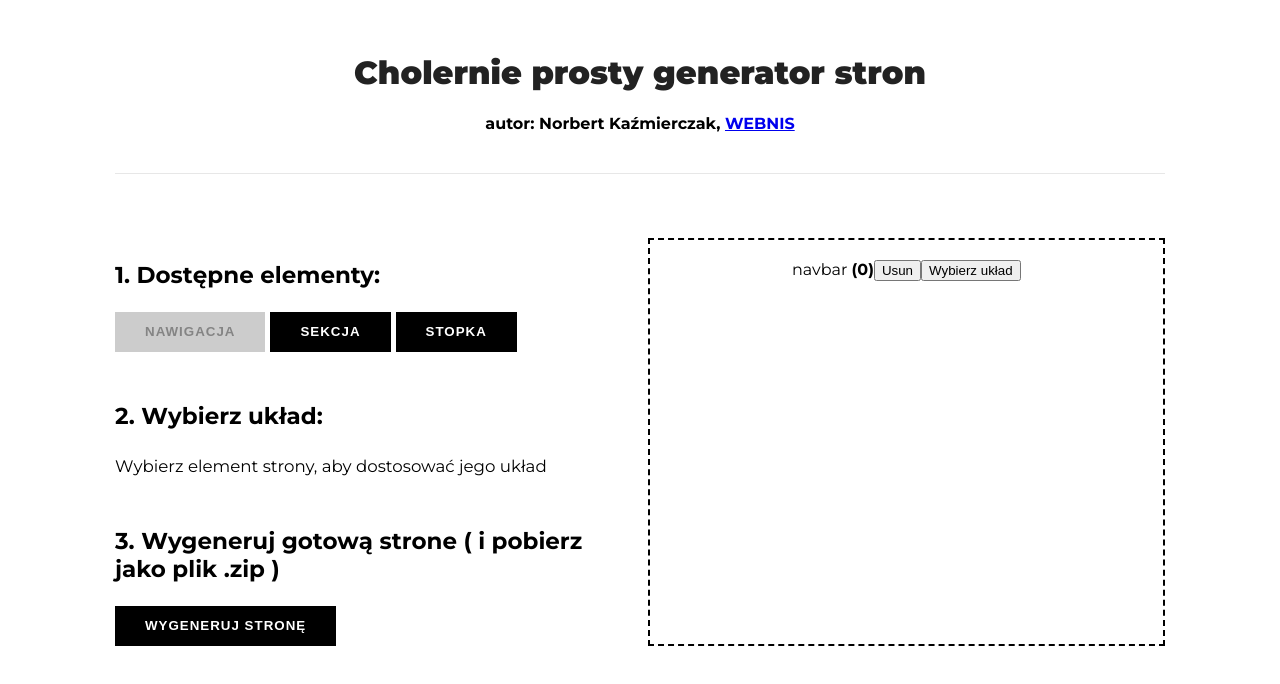
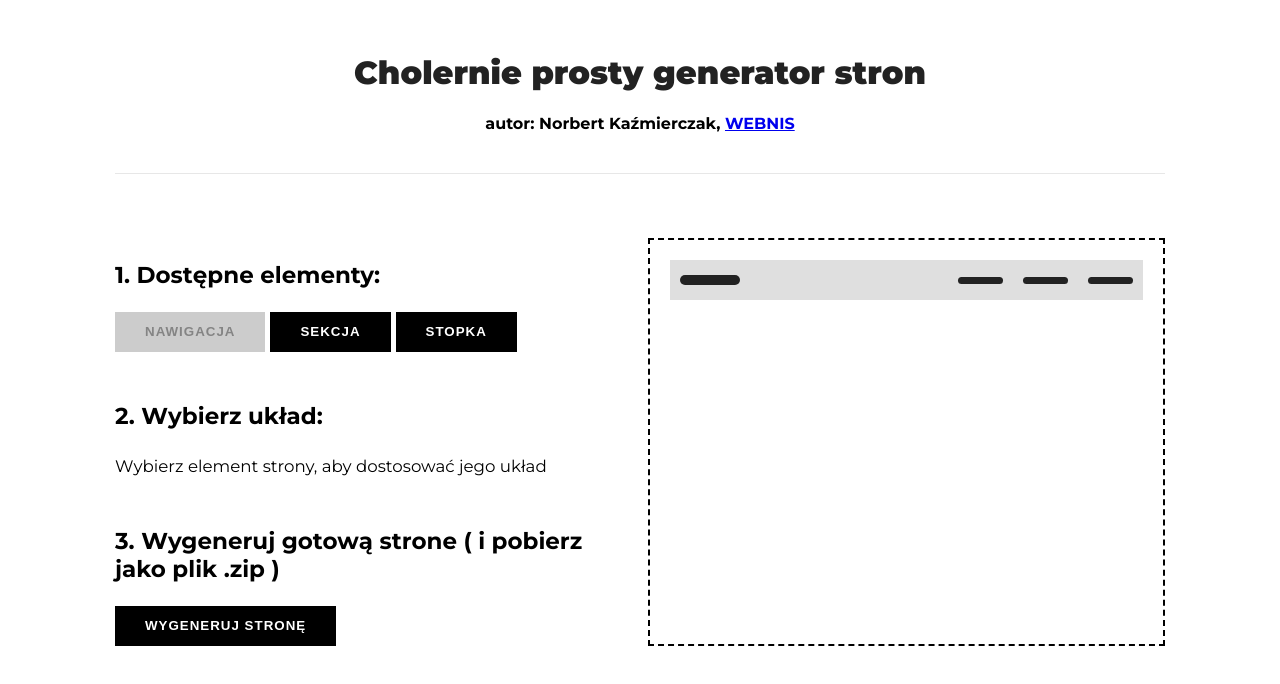
Before and after one commit to vonPiernik/website-generator, a React (Create React App) app: page / in a window 1280 px wide. Both pictures are taken after a click on the button "NAWIGACJA". Shown: the top 684 px of the page. Built offline with nearby package versions, Linux system fonts and the light colour scheme.

Commit message:
Add navbar default layout preview

```diff
--- a/src/actions/builderActions.js
+++ b/src/actions/builderActions.js
@@ -4,7 +4,8 @@ export default function addSection(el = 'section') {
 		element: {
 			name: el,
 			weight: 1,
-			layout: 'default'
+			layout: 'default',
+			active: false
 		},
 		addedImportantElements: {}
 	}
--- a/src/components/App.js
+++ b/src/components/App.js
@@ -16,7 +16,7 @@ class App extends Component {
         <header className="App-header">
 
           <h1 className="App-title">Cholernie prosty generator stron</h1>
-          <h4>autor: <strong>Norbert Kaźmierczak, <a href="http://webnis.pl/" target="_BLANK">WEBNIS</a></strong></h4>
+          <h4>autor: <strong>Norbert Kaźmierczak, <a href="http://webnis.pl/" target="_BLANK" rel="noopener noreferrer">WEBNIS</a></strong></h4>
           <hr />
 
         </header>
--- a/src/components/Preview/Elements/Section/Section.js
+++ b/src/components/Preview/Elements/Section/Section.js
@@ -9,15 +9,31 @@ import { removeSection, activateSection } from '../../../../actions/builderActio
 
 class Section extends Component {
 	render() {
-    	return (
-			<div className="Section">
-        		{this.props.element} <strong>({this.props.index})</strong>
-				<button onClick={() => {this.props.removeSection(this.props.index, this.props.element) }}> Usun </button>
-				<button onClick={() => {this.props.activateSection(this.props.index,this.props.element) }}> Wybierz układ </button>
-		    </div>
-	    );
+
+		return (
+			<div className={'preview-element preview-' + this.props.element.name + ' preview-' + this.props.element.name + '-' + this.props.element.layout + ' active-' + this.props.element.active}>
+				{this.props.element.name === 'navbar' &&
+					<div className="layout">
+						<span className="brand"></span>
+
+						<span className="menu-item"></span>
+						<span className="menu-item"></span>
+						<span className="menu-item"></span>
+					</div>
+				}
+
+				<div className="preview-action-buttons">
+					<button onClick={() => {this.props.removeSection(this.props.index, this.props.element.name) }}> Usuń element </button>
+					<button onClick={() => {this.props.activateSection(this.props.index,this.props.element.name) }}> Wybierz układ </button>
+				</div>
+			</div>
+		);
+
+
 	}
 }
+
+
 
 const mapDispatchToProps = (dispatch) => {
 	return {
--- a/src/components/Preview/Preview.css
+++ b/src/components/Preview/Preview.css
@@ -4,3 +4,75 @@
     border: 2px dashed;
     text-align: center;
 }
+
+.preview-element.active-true {
+    outline: 2px dashed #FF9800;
+    outline-offset: 5px;
+}
+
+/* navbar preview styles */
+
+.preview-navbar {
+    height: 40px;
+    text-align: left;
+    margin-bottom: 10px;
+}
+
+.preview-navbar-default {
+    background: #dfdfdf;
+    color: #222;
+}
+.preview-element .preview-action-buttons {
+    background: #000000bf;
+    position: absolute;
+    left: 0;
+    top: 0;
+    right: 0;
+    display: none;
+    bottom: 0;
+    text-align: center;
+    padding: 6px;
+}
+
+.preview-element {
+    position: relative;
+}
+
+.preview-element .preview-action-buttons button {
+    border: 0;
+    margin: 0 3px;
+    font-size: 12px;
+    text-transform: uppercase;
+    font-weight: bold;
+    padding: 8px 10px;
+    background: transparent;
+    letter-spacing: 1px;
+    cursor: pointer;
+    color: #fff;
+}
+.preview-element .preview-action-buttons button:first-child {
+    color: red;
+}
+.preview-element:hover .preview-action-buttons {
+    display: block;
+}
+
+.preview-navbar .brand {
+    float: left;
+    height: 10px;
+    background: #222;
+    width: 60px;
+    border-radius: 5px;
+    display: block;
+    margin: 15px 10px;
+}
+
+.preview-navbar .menu-item {
+    float: right;
+    height: 7px;
+    background: #222;
+    width: 45px;
+    border-radius: 10px;
+    display: block;
+    margin: 17px 10px;
+}
--- a/src/components/Preview/Preview.js
+++ b/src/components/Preview/Preview.js
@@ -8,7 +8,7 @@ import { connect } from 'react-redux'
 
 
 // import components
-import Section from './Elements/Section/Section.js'
+import Section from './Elements/Section/Section'
 
 class Preview extends Component {
 	render() {
@@ -18,13 +18,12 @@ class Preview extends Component {
 					{this.props.elements
 					.sort(function(a,b) { return a.weight - +b.weight })
 					.map((element, index) =>
-						<div className="Section-wrap" key={index}>
+
 							<Section
+								key={index}
 								index={index}
-								element={element.name} />
+								element={element} />
 
-
-						</div>
 					)}
 				</div>
 			);
```
Also changed, not shown: src/components/Preview/Elements/Navbar/Navbar.js (deleted).
